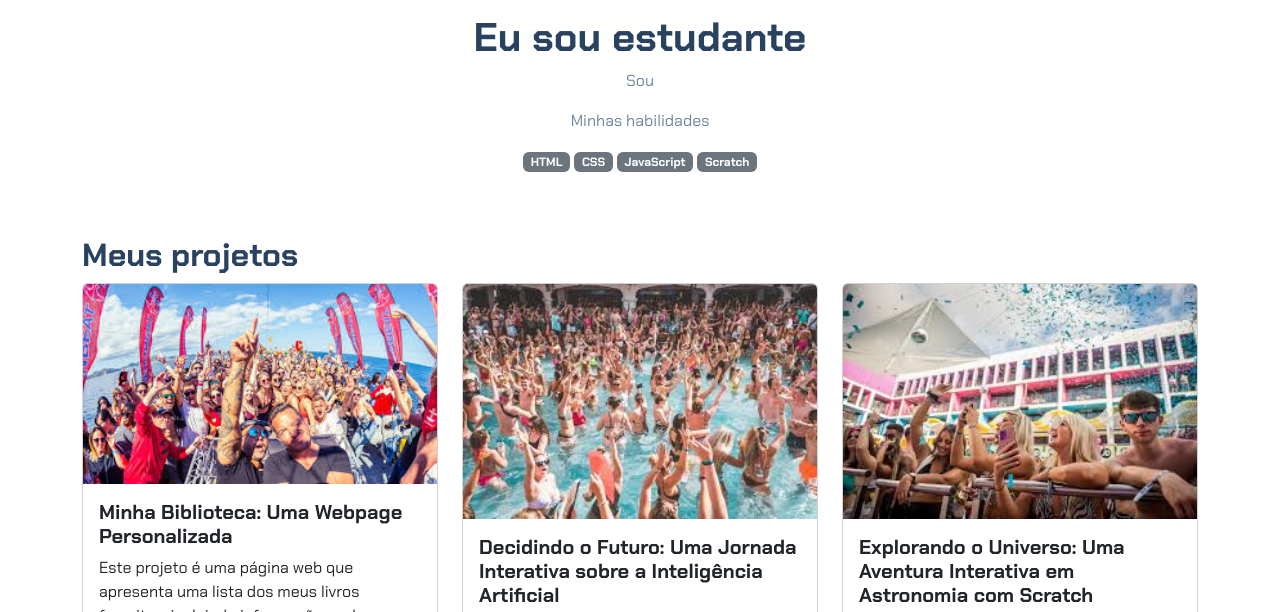
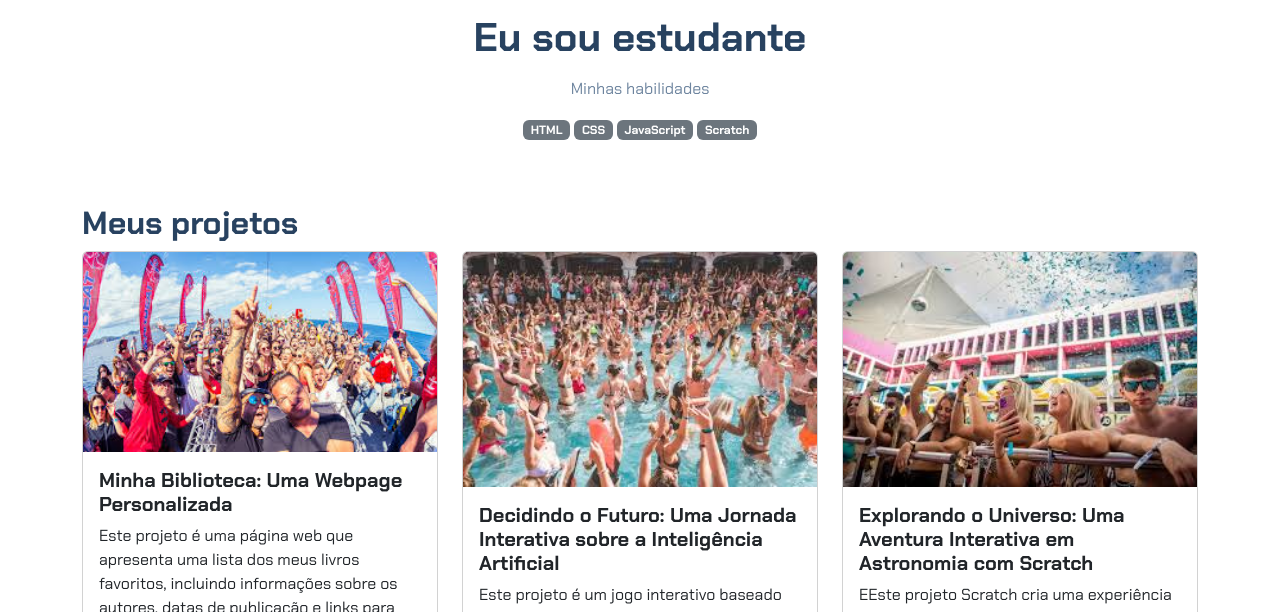
Before and after one commit to livinath/portifolio, a plain HTML site: page portfolio-de-projetos-main/index.html in a window 1280 px wide. Shown: the part 183-795 px from the top of the page. Drawn offline with nearby package versions, Linux system fonts and the light colour scheme.

Commit message:
Add files via upload

```diff
--- a/portfolio-de-projetos-main/index.html
+++ b/portfolio-de-projetos-main/index.html
@@ -16,7 +16,7 @@
             srcset="">
         <p class="lead">Eu sou Nathalia_</p>
         <h1>Eu sou estudante</h1>
-        <p>Sou </p>
+        <p> </p>
         <p>Minhas habilidades</p>
         <div>
             <p class="badge bg-secondary">HTML</p>
```
